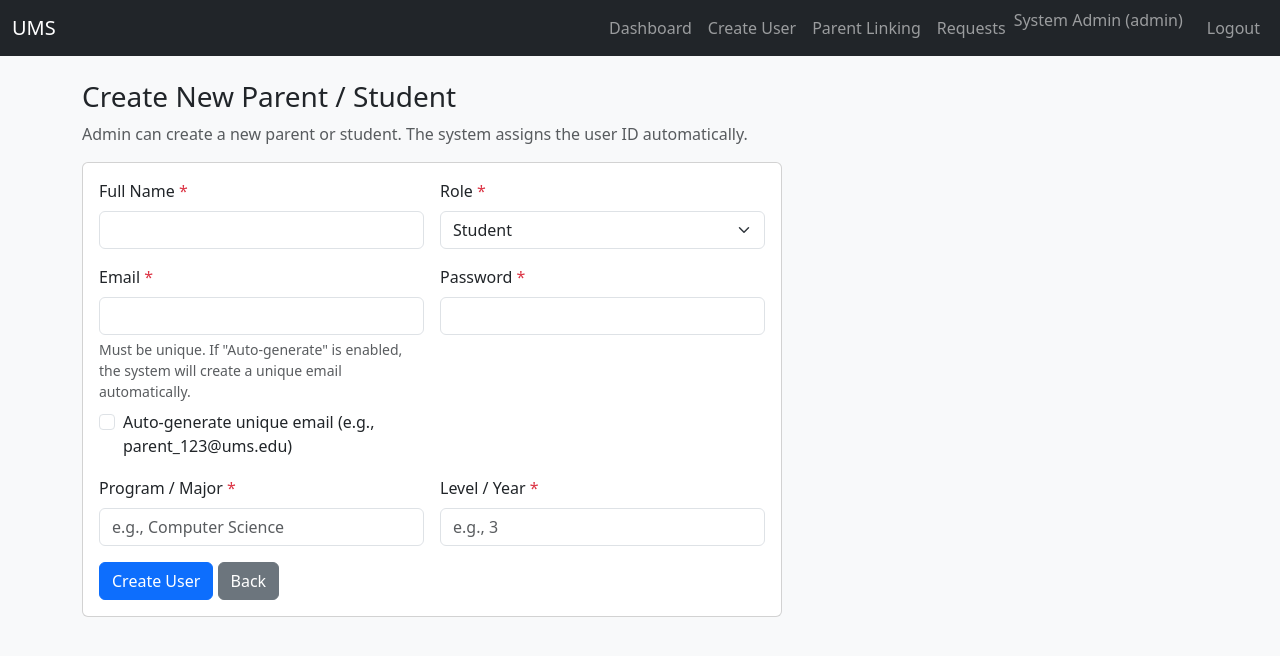
After one commit to rowaidaEmad/ums, a PHP site: page /admin_create_user.php in a window 1280 px wide. The commit adds this page. Shown: the top 656 px of the page. Run offline with PHP 8.4, Linux system fonts and the light colour scheme; a user stored in the database is signed in.

Commit message:
Add user creation functionality and update admin dashboard links

```diff
--- /dev/null
+++ b/admin_create_user.php
@@ -0,0 +1,168 @@
+<?php
+require_once 'auth.php';
+require_role('admin');
+require_once 'eav.php';
+
+$success = '';
+$error = '';
+
+$name = '';
+$email = '';
+$password = '';
+$role = 'student';
+$program = '';
+$level = '';
+
+$auto_email = false;
+
+if ($_SERVER['REQUEST_METHOD'] === 'POST') {
+    $name = trim($_POST['name'] ?? '');
+    $email = trim($_POST['email'] ?? '');
+    $password = trim($_POST['password'] ?? '');
+    $role = trim($_POST['role'] ?? 'student');
+    $program = trim($_POST['program'] ?? '');
+    $level = trim($_POST['level'] ?? '');
+    $auto_email = isset($_POST['auto_email']) && $_POST['auto_email'] === '1';
+
+    // Basic validation
+    if ($role !== 'student' && $role !== 'parent') {
+        $error = 'Invalid role selected.';
+    } elseif ($name === '' || $password === '') {
+        $error = 'Please fill in all required fields (name, password).';
+    } elseif (!$auto_email && $email === '') {
+        $error = 'Please enter an email address or enable auto-generate email.';
+    } elseif (!$auto_email && !filter_var($email, FILTER_VALIDATE_EMAIL)) {
+        $error = 'Please enter a valid email address.';
+    } elseif ($role === 'student' && ($program === '' || $level === '')) {
+        $error = 'Please fill in all required student fields (program, level).';
+    } elseif (!$auto_email && eav_user_email_exists($email)) {
+        $error = 'This email is already in use. Please choose a unique email.';
+    } else {
+        try {
+            $uid = eav_create_entity('user');
+
+            // Auto-generate email if requested. We base it on the new entity id,
+            // so it's naturally unique in almost all cases.
+            if ($auto_email) {
+                $domain = 'ums.edu';
+                $base = strtolower($role) . '_' . $uid;
+                $generated = $base . '@' . $domain;
+                $tries = 0;
+                while (eav_user_email_exists($generated) && $tries < 5) {
+                    $generated = $base . '_' . bin2hex(random_bytes(2)) . '@' . $domain;
+                    $tries++;
+                }
+                if (eav_user_email_exists($generated)) {
+                    throw new Exception('Failed to generate a unique email. Please try again.');
+                }
+                $email = $generated;
+            }
+
+            eav_set($uid, 'user', 'name', $name);
+            eav_set($uid, 'user', 'email', $email);
+            // NOTE: Project uses plain-text password check in login (index.php)
+            eav_set($uid, 'user', 'password', $password);
+            eav_set($uid, 'user', 'role', $role);
+
+            // Optional for parent; required for student
+            if ($program !== '') {
+                eav_set($uid, 'user', 'program', $program);
+            }
+            if ($level !== '') {
+                eav_set($uid, 'user', 'level', $level);
+            }
+
+            $success = "User created successfully. New User ID: " . $uid . " | Email: " . $email;
+            // reset form
+            $name = $email = $password = $program = $level = '';
+            $role = 'student';
+            $auto_email = false;
+        } catch (Exception $e) {
+            $error = 'Failed to create user: ' . $e->getMessage();
+        }
+    }
+}
+?>
+<?php include 'header.php'; ?>
+
+<h3>Create New Parent / Student</h3>
+<p class="text-muted">Admin can create a new parent or student. The system assigns the user ID automatically.</p>
+
+<?php if ($success): ?>
+    <div class="alert alert-success"><?= htmlspecialchars($success) ?></div>
+<?php endif; ?>
+<?php if ($error): ?>
+    <div class="alert alert-danger"><?= htmlspecialchars($error) ?></div>
+<?php endif; ?>
+
+<form method="post" class="card p-3" style="max-width: 700px;">
+    <div class="row g-3">
+        <div class="col-md-6">
+            <label class="form-label">Full Name <span class="text-danger">*</span></label>
+            <input type="text" name="name" class="form-control" value="<?= htmlspecialchars($name) ?>" required>
+        </div>
+
+        <div class="col-md-6">
+            <label class="form-label">Role <span class="text-danger">*</span></label>
+            <select name="role" class="form-select" required>
+                <option value="student" <?= $role==='student'?'selected':'' ?>>Student</option>
+                <option value="parent" <?= $role==='parent'?'selected':'' ?>>Parent</option>
+            </select>
+        </div>
+
+        <div class="col-md-6">
+            <label class="form-label">Email <span class="text-danger">*</span></label>
+            <input type="email" id="email_input" name="email" class="form-control" value="<?= htmlspecialchars($email) ?>" <?= $auto_email ? 'disabled' : '' ?> <?= $auto_email ? '' : 'required' ?>>
+            <div class="form-text">Must be unique. If "Auto-generate" is enabled, the system will create a unique email automatically.</div>
+            <div class="form-check mt-2">
+                <input class="form-check-input" type="checkbox" id="auto_email" name="auto_email" value="1" <?= $auto_email ? 'checked' : '' ?>>
+                <label class="form-check-label" for="auto_email">
+                    Auto-generate unique email (e.g., parent_123@ums.edu)
+                </label>
+            </div>
+        </div>
+
+        <div class="col-md-6">
+            <label class="form-label">Password <span class="text-danger">*</span></label>
+            <input type="text" name="password" class="form-control" value="<?= htmlspecialchars($password) ?>" required>
+        </div>
+
+        <div class="col-md-6">
+            <label class="form-label">Program / Major <?= $role==='student' ? '<span class="text-danger">*</span>' : '' ?></label>
+            <input type="text" name="program" class="form-control" value="<?= htmlspecialchars($program) ?>" placeholder="e.g., Computer Science">
+        </div>
+
+        <div class="col-md-6">
+            <label class="form-label">Level / Year <?= $role==='student' ? '<span class="text-danger">*</span>' : '' ?></label>
+            <input type="text" name="level" class="form-control" value="<?= htmlspecialchars($level) ?>" placeholder="e.g., 3">
+        </div>
+    </div>
+
+    <div class="mt-3">
+        <button type="submit" class="btn btn-primary">Create User</button>
+        <a href="admin_dashboard.php" class="btn btn-secondary">Back</a>
+    </div>
+</form>
+
+<script>
+// Simple UX: disable/enable email field when auto-generate is toggled.
+(function() {
+  var cb = document.getElementById('auto_email');
+  var email = document.getElementById('email_input');
+  if (!cb || !email) return;
+  function sync() {
+    if (cb.checked) {
+      email.disabled = true;
+      email.removeAttribute('required');
+      email.value = '';
+    } else {
+      email.disabled = false;
+      email.setAttribute('required', 'required');
+    }
+  }
+  cb.addEventListener('change', sync);
+  sync();
+})();
+</script>
+
+<?php include 'footer.php'; ?>
--- a/header.php
+++ b/header.php
@@ -36,6 +36,7 @@ if (session_status() === PHP_SESSION_NONE) {
                 <?php if (isset($_SESSION['user'])): ?>
                     <?php if ($_SESSION['user']['role'] === 'admin'): ?>
                         <li class="nav-item"><a class="nav-link" href="admin_dashboard.php">Dashboard</a></li>
+                        <li class="nav-item"><a class="nav-link" href="admin_create_user.php">Create User</a></li>
                         <li class="nav-item"><a class="nav-link" href="admin_parent_link.php">Parent Linking</a></li>
                         <li class="nav-item"><a class="nav-link" href="admin_requests.php">Requests</a></li>
                     <?php elseif ($_SESSION['user']['role'] === 'parent'): ?>
```
Also changed, not shown: admin_dashboard.php (+16 -0 lines).
